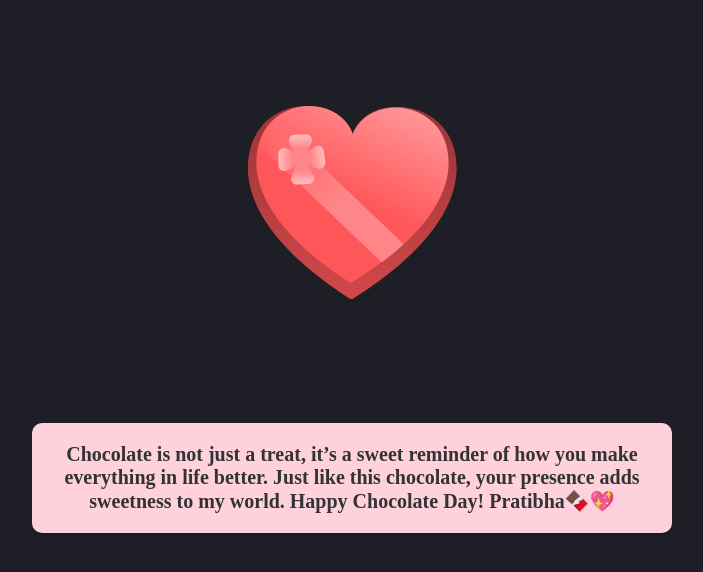
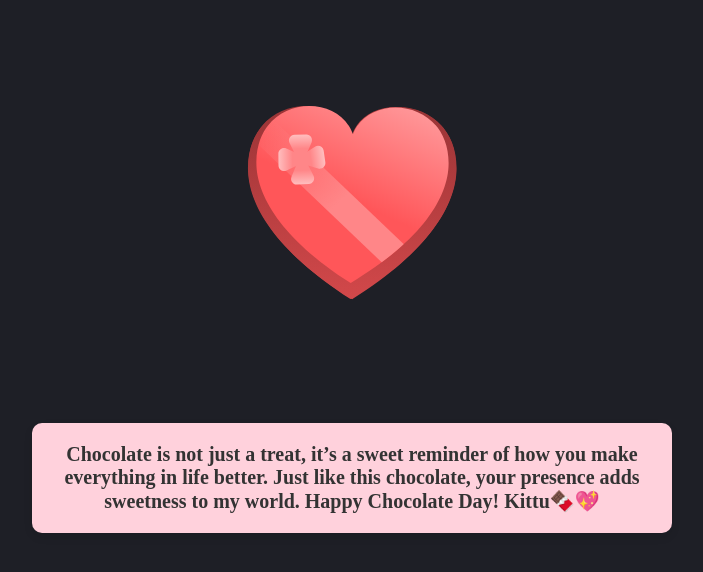
Before and after one commit to sumit0623-jaib/sumit-0623, a plain HTML site: page new1.html in a window 1280 px wide. Shown: the part 130-702 px from the top of the page, without its empty margins (288-991 px from the left). Drawn offline with Linux system fonts and the light colour scheme.

Commit message:
Update new1.html

```diff
--- a/new1.html
+++ b/new1.html
@@ -142,7 +142,7 @@
       </svg>
 
       <p>
-        Chocolate is not just a treat, it’s a sweet reminder of how you make everything in life better. Just like this chocolate, your presence adds sweetness to my world. Happy Chocolate Day! Pratibha🍫💖
+        Chocolate is not just a treat, it’s a sweet reminder of how you make everything in life better. Just like this chocolate, your presence adds sweetness to my world. Happy Chocolate Day! Kittu🍫💖
       </p>
 </body>
 </html>
```
